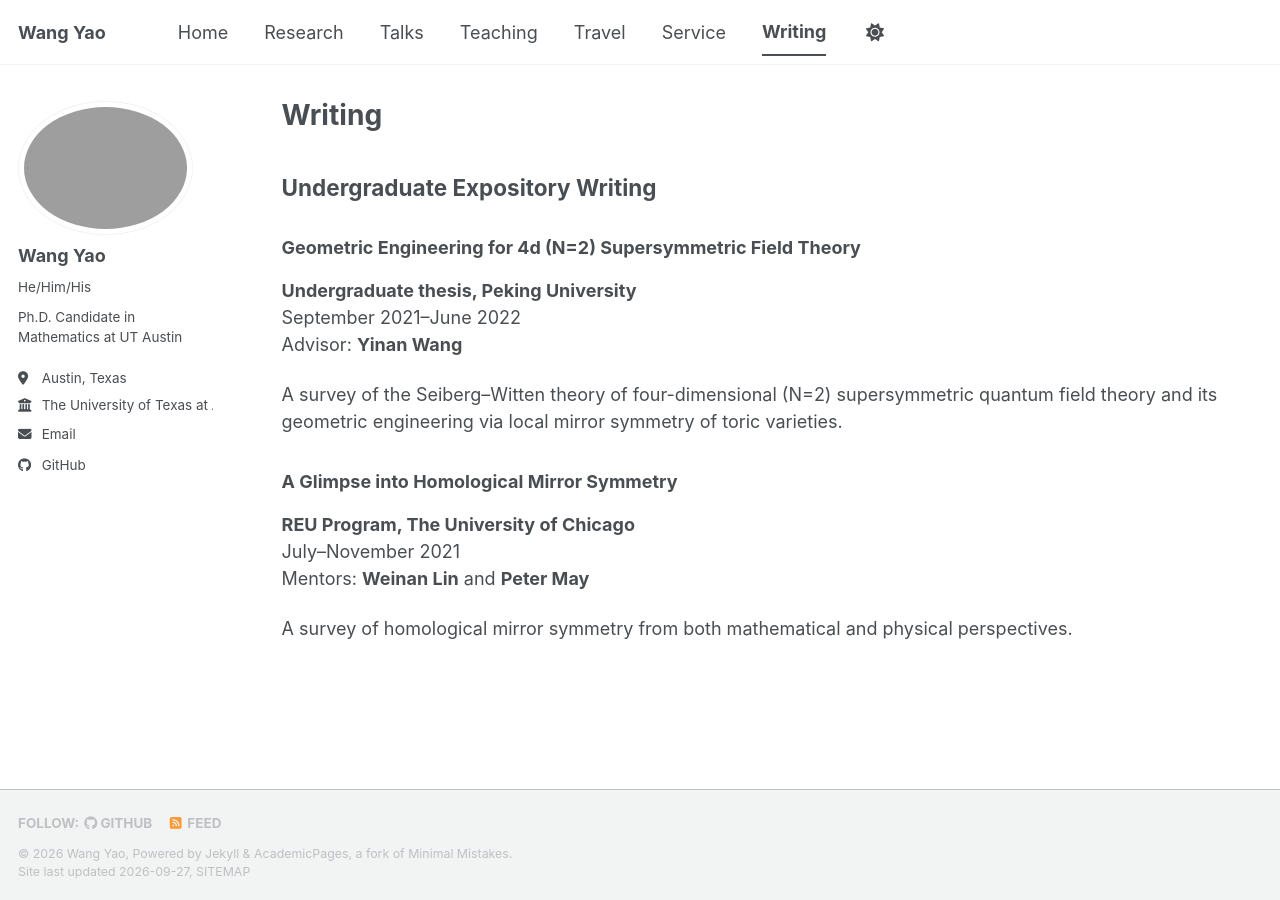
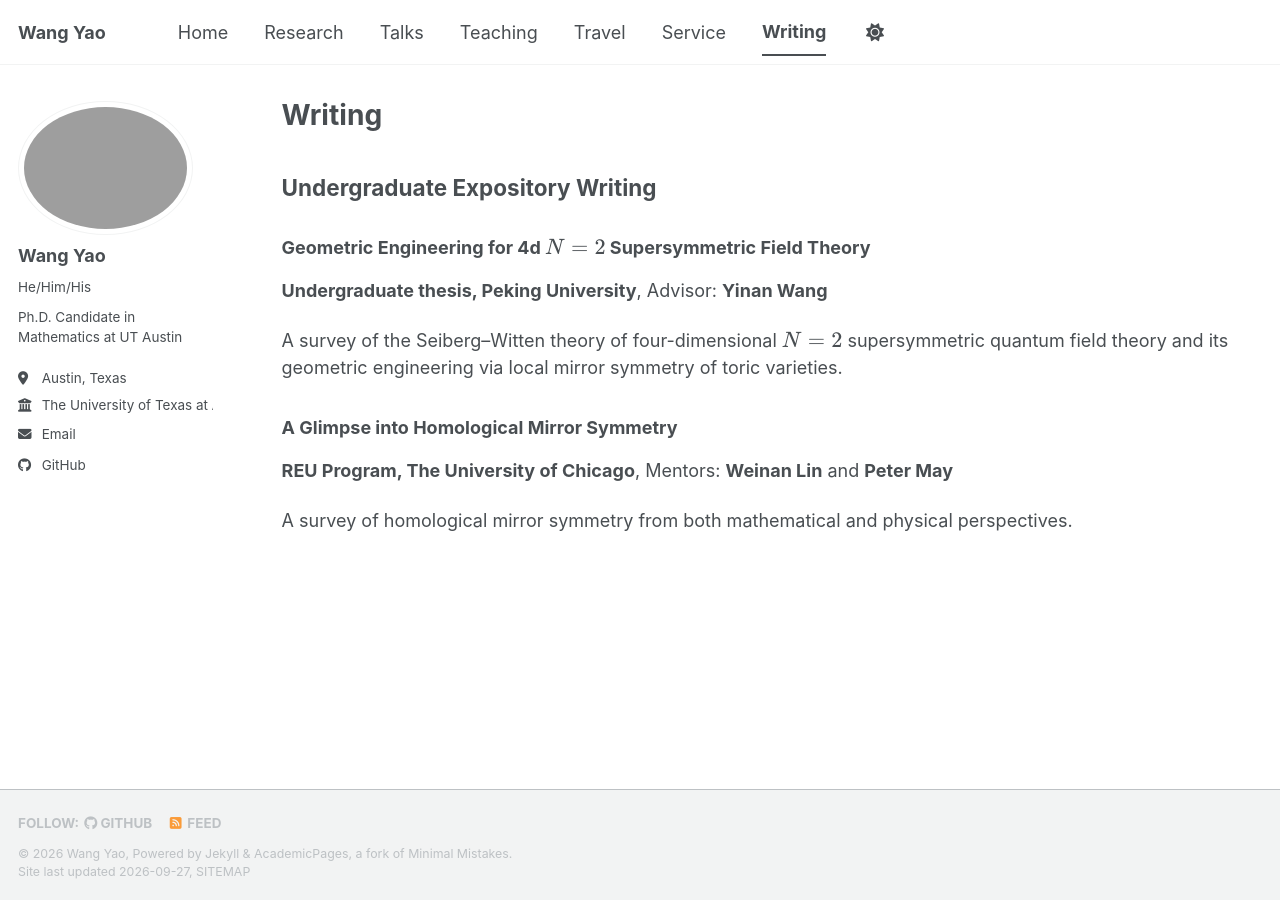
Before and after one commit to yaowang0604-git/yaowang0604-git.github.io, a Jekyll site: the page built from _pages/writing.md, in a window 1280 px wide. Built offline with Jekyll 4.4.1, drawn with Linux system fonts in a browser that asks for light colours; a style sheet for code colours, icons or effects is not loaded.

Commit message:
Update writing.md

```diff
--- a/_pages/writing.md
+++ b/_pages/writing.md
@@ -7,18 +7,12 @@ author_profile: true
 
 ## Undergraduate Expository Writing
 
-### Geometric Engineering for 4d \(N=2\) Supersymmetric Field Theory
+### Geometric Engineering for 4d $N=2$ Supersymmetric Field Theory
+**Undergraduate thesis, Peking University**, Advisor: **Yinan Wang**
 
-**Undergraduate thesis, Peking University**
-September 2021–June 2022
-Advisor: **Yinan Wang**
-
-A survey of the Seiberg–Witten theory of four-dimensional \(N=2\) supersymmetric quantum field theory and its geometric engineering via local mirror symmetry of toric varieties.
+A survey of the Seiberg–Witten theory of four-dimensional $N=2$ supersymmetric quantum field theory and its geometric engineering via local mirror symmetry of toric varieties.
 
 ### A Glimpse into Homological Mirror Symmetry
-
-**REU Program, The University of Chicago**
-July–November 2021
-Mentors: **Weinan Lin** and **Peter May**
+**REU Program, The University of Chicago**, Mentors: **Weinan Lin** and **Peter May**
 
 A survey of homological mirror symmetry from both mathematical and physical perspectives.
```
